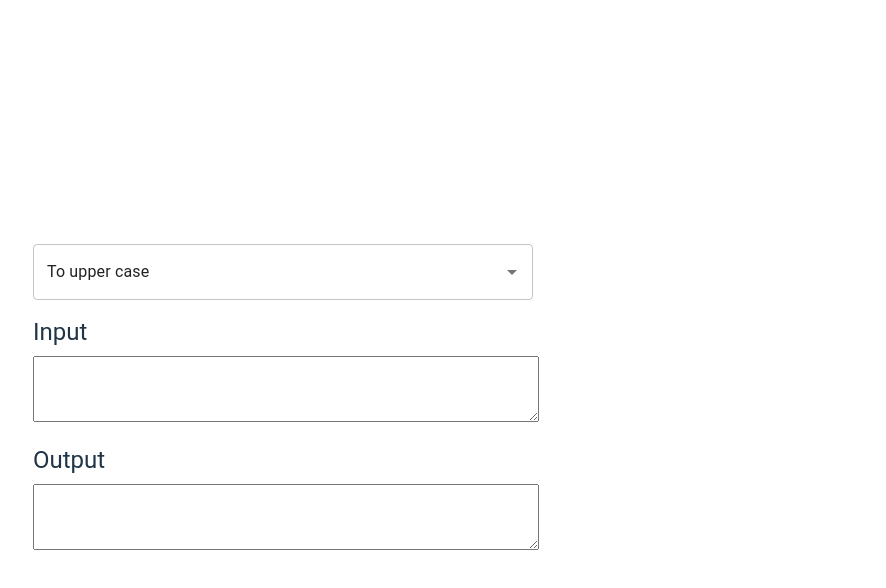
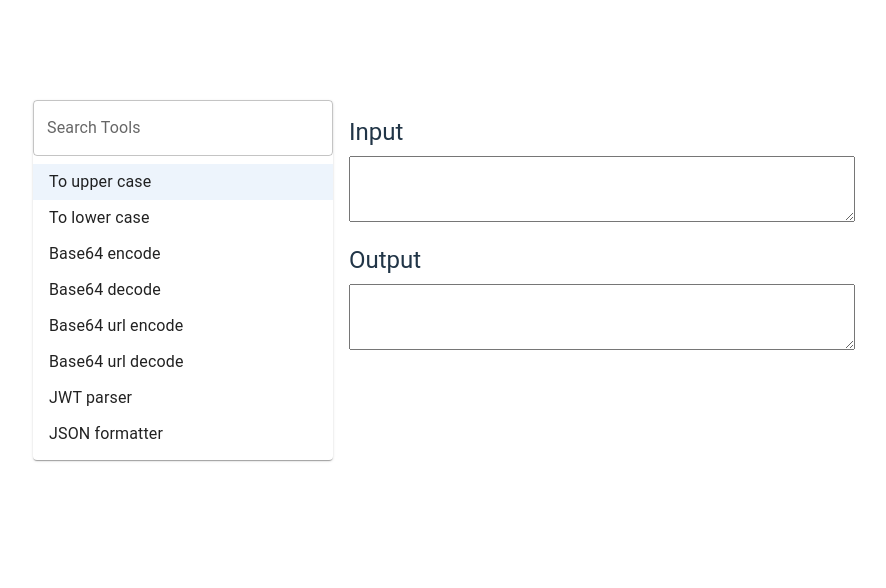
Before and after one commit to amanshaw4511/devtools, a React (Vite) app: page / in a window 1280 px wide. Shown: the top 588 px of the page, without its empty margins (23-909 px from the left). Built offline with nearby package versions, Linux system fonts and the light colour scheme.

Commit message:
Add tool menu and search

```diff
--- a/src/App.tsx
+++ b/src/App.tsx
@@ -1,27 +1,34 @@
 import {
-  Autocomplete,
   Box,
   Container,
+  ListItemText,
+  MenuItem,
+  MenuList,
+  Paper,
+  Stack,
   TextField,
   Typography,
 } from "@mui/material";
 import "./App.css";
 import { useState } from "react";
-import { Config, configs } from "./transformer";
+import { Config, configs as allConfigs } from "./transformer";
 
 function App() {
-  const defaultConfg = configs[0];
-  const [config, setConfig] = useState<Config>(defaultConfg);
+  const [availableTools, setAvailableTools] = useState<Config[]>(allConfigs);
+
+  const defaultTool = availableTools[0];
+  const [selectedTool, setSelectedTool] = useState<Config>(defaultTool);
 
   const [fromText, setFromText] = useState("");
   const [toText, setToText] = useState("");
   const [error, setError] = useState("");
+  const [searchText, setSearchText] = useState("");
 
   const onConfigChange = async (_: any, newConfig: Config | null) => {
-    const finalConfig = newConfig ?? defaultConfg;
-    setConfig(finalConfig);
+    const finalSelectedTool = newConfig ?? defaultTool;
+    setSelectedTool(finalSelectedTool);
     try {
-      setToText(await finalConfig.method(fromText));
+      setToText(await finalSelectedTool.method(fromText));
       setError("");
     } catch (e) {
       console.error(e);
@@ -32,7 +39,7 @@ function App() {
   const onFromChange = async (n: any) => {
     setFromText(n.target.value);
     try {
-      setToText(await config.method(n.target.value));
+      setToText(await selectedTool.method(n.target.value));
       setError("");
     } catch (e) {
       console.error(e);
@@ -44,16 +51,46 @@ function App() {
     setToText(event.target.value);
   };
 
+  const handleToolsSearch = (searchText: string) => {
+    setSearchText(searchText);
+    setAvailableTools(
+      allConfigs.filter((it) =>
+        it.title.toLocaleLowerCase().includes(searchText.toLocaleLowerCase())
+      )
+    );
+  };
+
   return (
     <Container maxWidth="sm" sx={{ m: 4 }}>
-      <Autocomplete
-        options={configs}
-        getOptionLabel={(config) => config.title}
-        value={config}
-        onChange={onConfigChange}
-        renderInput={(params) => <TextField sx={{ width: 500 }} {...params} />}
+      <Stack direction="row" spacing={2}>
+        <Box sx={{ minWidth: 300, minHeight: 600 }}>
+          <Paper>
+            <TextField
+              label="Search Tools"
+              value={searchText}
+              onChange={(e) => handleToolsSearch(e.target.value)}
+              fullWidth
             />
-
+            <MenuList>
+              {availableTools.map((tool) => (
+                <MenuItem
+                  selected={tool.title === selectedTool.title}
+                  key={tool.title}
+                  onClick={() =>
+                    onConfigChange(
+                      null,
+                      availableTools.find((it) => it.title === tool.title) ??
+                        null
+                    )
+                  }
+                >
+                  <ListItemText>{tool.title}</ListItemText>
+                </MenuItem>
+              ))}
+            </MenuList>
+          </Paper>
+        </Box>
+        <Box>
           <Typography variant="h5" pt={2} pb={1}>
             Input <Typography color="red">{error}</Typography>
           </Typography>
@@ -76,6 +113,8 @@ function App() {
               value={toText}
             />
           </Box>
+        </Box>
+      </Stack>
     </Container>
   );
 }
```
Lines whose indentation alone changed are shown as unchanged.
